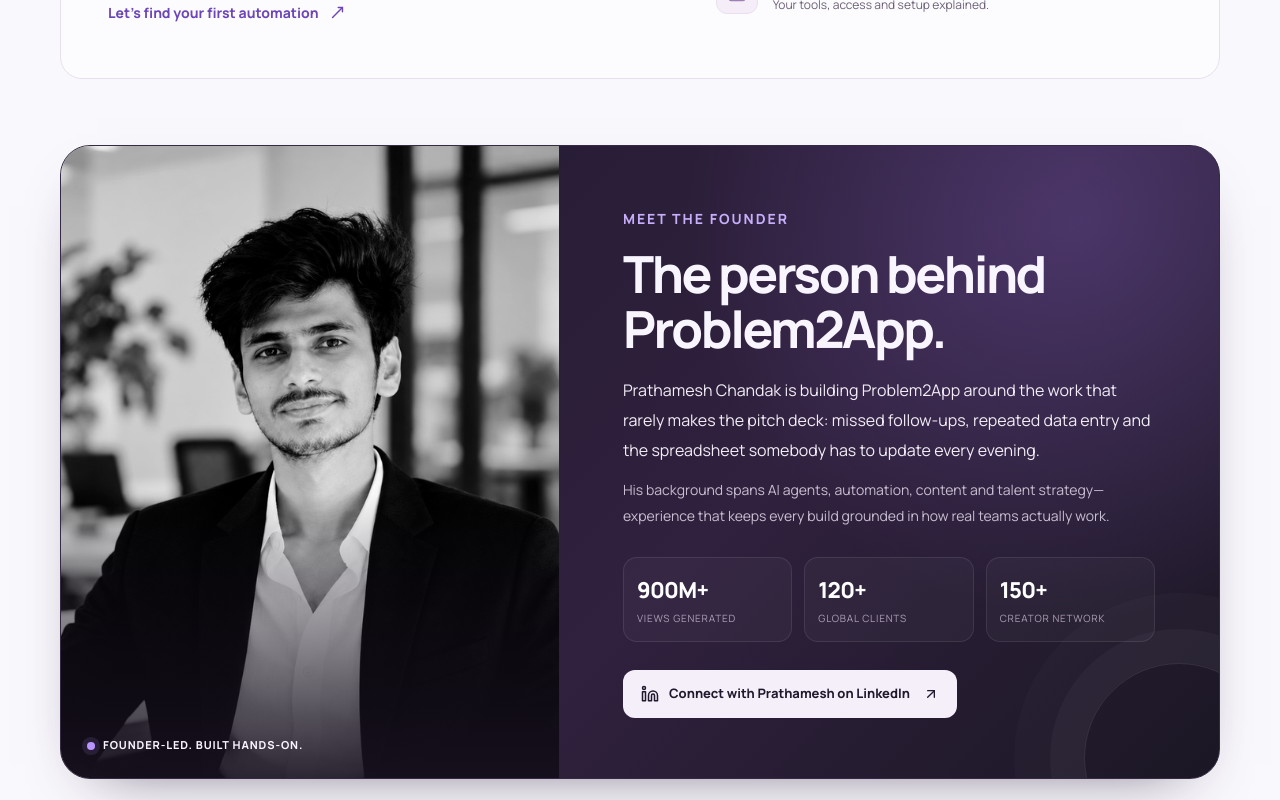
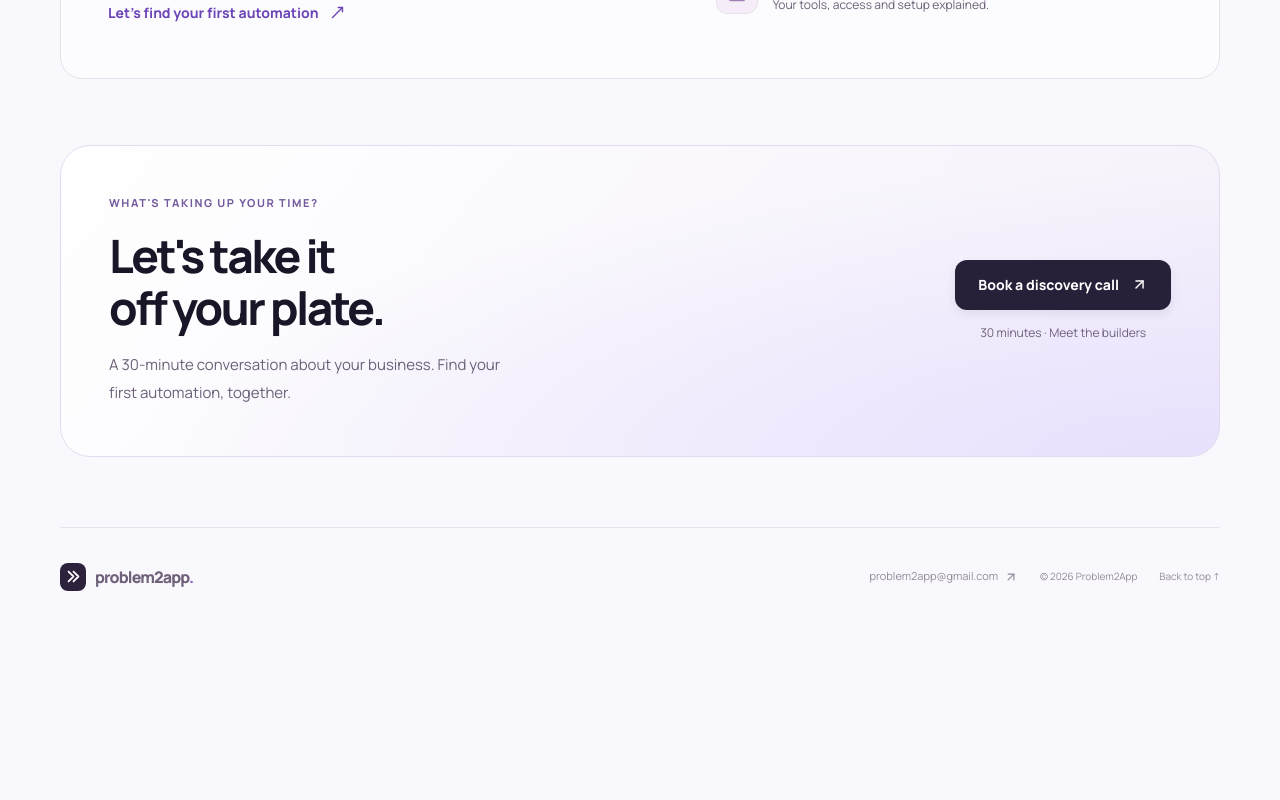
Before and after one commit to problem2app1-dev/websitelaunch, a React (Vite) app in the folder client/: page / in a window 1280 px wide. Shown: the part 2060-2860 px from the top of the page. After the commit the page ends 2691 px from the top, so only its background shows below. Built offline with nearby package versions, Linux system fonts and the light colour scheme.

Commit message:
Move founder story into a dedicated About page

```diff
--- a/client/src/pages/Home.tsx
+++ b/client/src/pages/Home.tsx
@@ -7,7 +7,6 @@
   Fingerprint,
   Headphones,
   LockKeyhole,
-  Linkedin,
   MoveUpRight,
   MousePointer2,
   ShieldCheck,
@@ -279,63 +278,6 @@
           </div>
         </Reveal>
       </section>
-      <section className="about-section container" id="about">
-        <Reveal className="about-panel">
-          <div className="founder-portrait">
-            <img
-              src="/prathamesh-chandak.png"
-              alt="Prathamesh Chandak, founder of Problem2App"
-              loading="lazy"
-              width="800"
-              height="800"
-            />
-            <span className="founder-caption">Founder-led. Built hands-on.</span>
-          </div>
-          <div className="about-copy">
-            <p className="eyebrow">MEET THE FOUNDER</p>
-            <h2>
-              The person behind
-              <br />
-              Problem2App.
-            </h2>
-            <p className="founder-intro">
-              Prathamesh Chandak is building Problem2App around the work that
-              rarely makes the pitch deck: missed follow-ups, repeated data
-              entry and the spreadsheet somebody has to update every evening.
-            </p>
-            <p>
-              His background spans AI agents, automation, content and talent
-              strategy—experience that keeps every build grounded in how real
-              teams actually work.
-            </p>
-            <dl className="founder-proof" aria-label="Founder experience">
-              <div>
-                <dt>900M+</dt>
-                <dd>views generated</dd>
-              </div>
-              <div>
-                <dt>120+</dt>
-                <dd>global clients</dd>
-              </div>
-              <div>
-                <dt>150+</dt>
-                <dd>creator network</dd>
-              </div>
-            </dl>
-            <a
-              className="linkedin-link"
-              href="https://www.linkedin.com/in/prathameshchandak/"
-              target="_blank"
-              rel="noopener noreferrer"
-            >
-              <Linkedin size={18} aria-hidden="true" />
-              Connect with Prathamesh on LinkedIn
-              <ArrowUpRight size={16} aria-hidden="true" />
-              <span className="sr-only"> (opens in a new tab)</span>
-            </a>
-          </div>
-        </Reveal>
-      </section>
       <section className="contact-section container" id="contact">
         <Reveal className="booking-panel">
           <div className="contact-copy">
```
Also changed, not shown: client/src/pages/About.tsx (added, +95 -0 lines).
